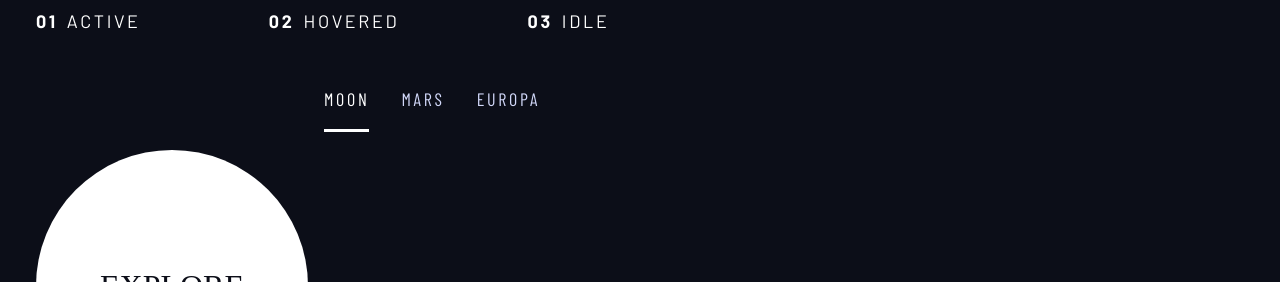
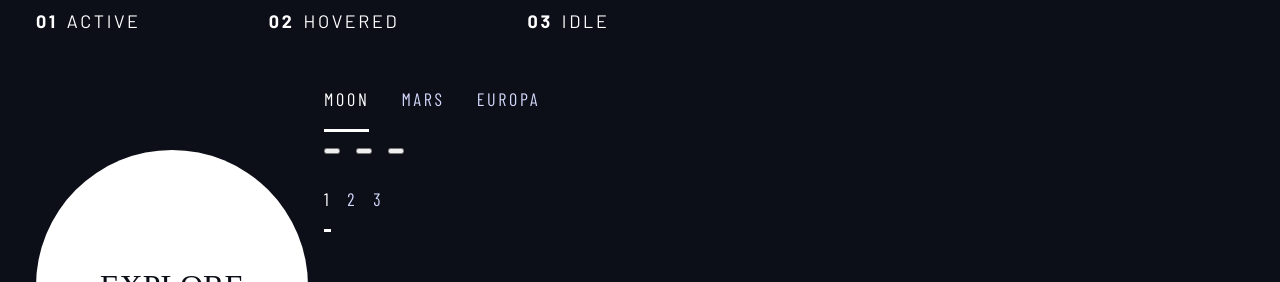
Before and after one commit to glecio/space-tourism, a plain HTML site: page design-system.html in a window 1280 px wide. Shown: the part 1228-1510 px from the top of the page. Drawn offline with nearby package versions, Linux system fonts and the light colour scheme; a web font is replaced by a local one.

Commit message:
Slider dots and numbers button

```diff
--- a/design-system.html
+++ b/design-system.html
@@ -112,7 +112,7 @@
                         <a href="#" class="large-button uppercase ff-serif fs-600 text-dark bg-white">Explore</a>
                     </div>
 
-                    <div style="margin-bottom: 50vh">
+                    <div style="margin-bottom: 50vh" class="flow">
                         <!-- Tabs -->
                         <div class="tab-list underline-indicators flex">
                             <button aria-selected="true" class="uppercase ff-sans-cond text-accent
@@ -124,9 +124,21 @@
                         </div>
 
                         <!-- Slider Dots -->
-
+                        <div class="slider-dots flex">
+                            <button aria-selected="true"><span class="sr-only">Text</span></button>
+                            <button aria-selected="false"><span class="sr-only">Text</span></button>
+                            <button aria-selected="false"><span class="sr-only">Text</span></button>
+                        </div>
 
                         <!-- Numbers -->
+                        <div class="numbers-list underline-indicators flex">
+                            <button aria-selected="true" class="uppercase ff-sans-cond text-accent
+                                bg-dark letter-spacing-2">1</button>
+                            <button aria-selected="false" class="uppercase ff-sans-cond text-accent
+                                bg-dark letter-spacing-2">2</button>
+                            <button aria-selected="false" class="uppercase ff-sans-cond text-accent
+                                bg-dark letter-spacing-2">3  </button>
+                        </div>
                     </div>
                 </div>
 
```
